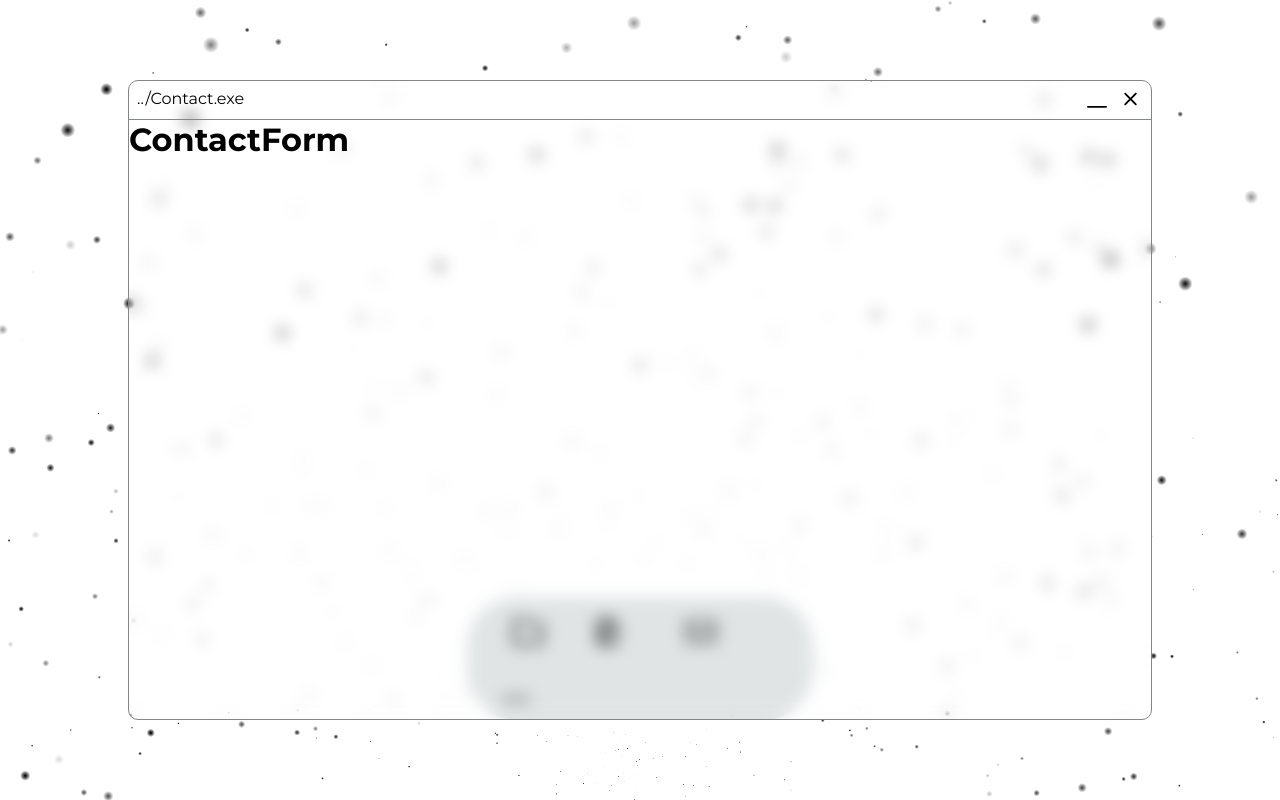
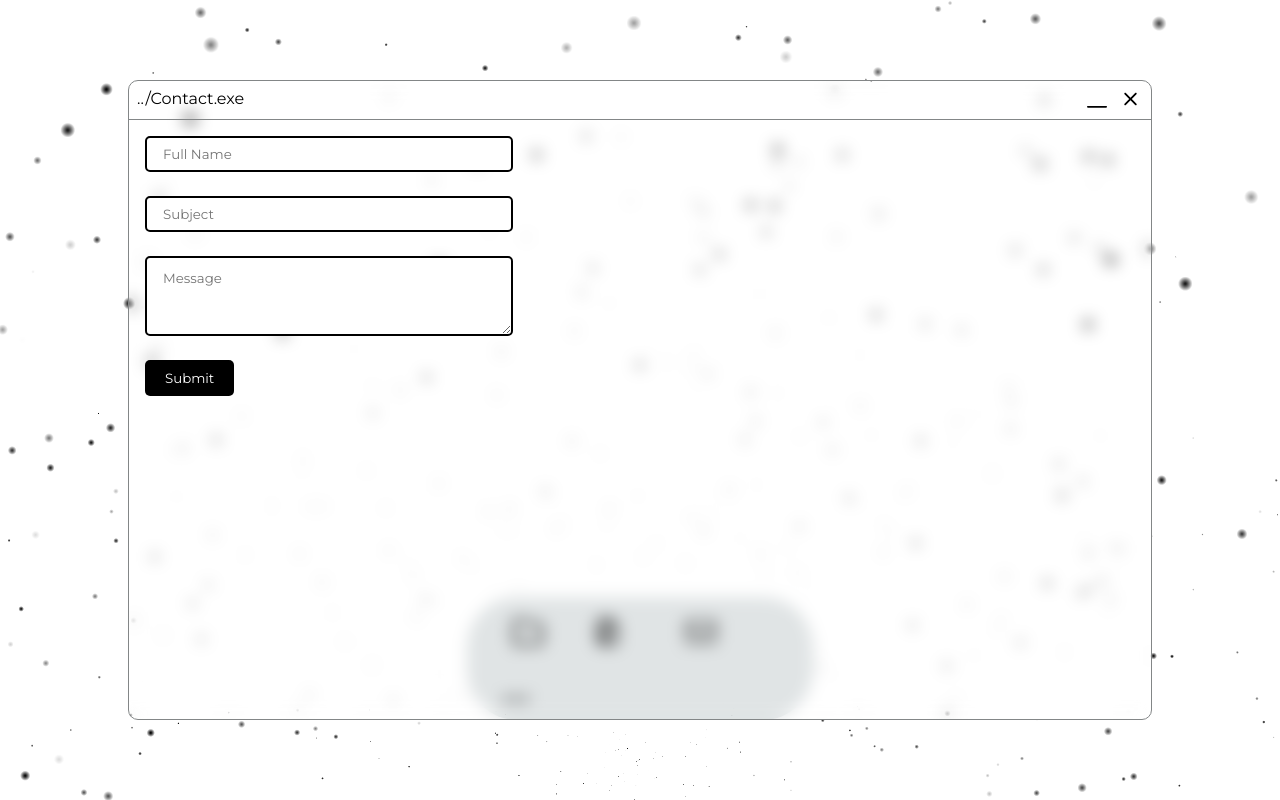
Before and after one commit to naeemnh/naeemnh, a Next.js app: page / in a window 1280 px wide. Both pictures are taken after a click on the element "Contact.exe". Built offline with nearby package versions, Linux system fonts and the light colour scheme.

Commit message:
Created contact form in scenes/files/contact

```diff
--- a/scenes/Files/Contact.tsx
+++ /dev/null
@@ -1,3 +0,0 @@
-export default function ContactForm() {
-  return <h1>ContactForm</h1>
-}
--- /dev/null
+++ b/scenes/Files/Contact/index.tsx
@@ -0,0 +1,15 @@
+import style from "./style.module.css";
+
+export default function ContactForm() {
+  function handleContactFormSubmit(e: React.FormEvent<HTMLButtonElement>) {
+    e.stopPropagation();
+    e.preventDefault();
+  }
+
+  return <form className={style.contact_form}>
+    <input placeholder="Full Name" />
+    <input placeholder="Subject" />
+    <textarea placeholder="Message"/>
+    <button type="submit" onClick={handleContactFormSubmit}>Submit</button>
+  </form>
+}
--- /dev/null
+++ b/scenes/Files/Contact/style.module.css
@@ -0,0 +1,33 @@
+.contact_form {
+  display: flex;
+  flex-direction: column;
+  max-width: 400px;
+  gap: 24px;
+
+  padding: 16px;
+}
+
+.contact_form > * {
+  border: 2px solid rgb(var(--foreground-rgb));
+  border-radius: 5px;
+  font-family: Montserrat;
+}
+
+.contact_form > input {
+  height: 30px;
+  padding: 16px;
+}
+
+.contact_form > textarea {
+  height: 80px;
+  padding: 12px 16px;
+}
+
+.contact_form > button {
+  border: none;
+  background-color: rgb(var(--foreground-rgb));
+  color: rgb(var(--background-start-rgb));
+  padding: 10px 20px;
+  width: fit-content;
+  cursor: pointer;
+}
```
